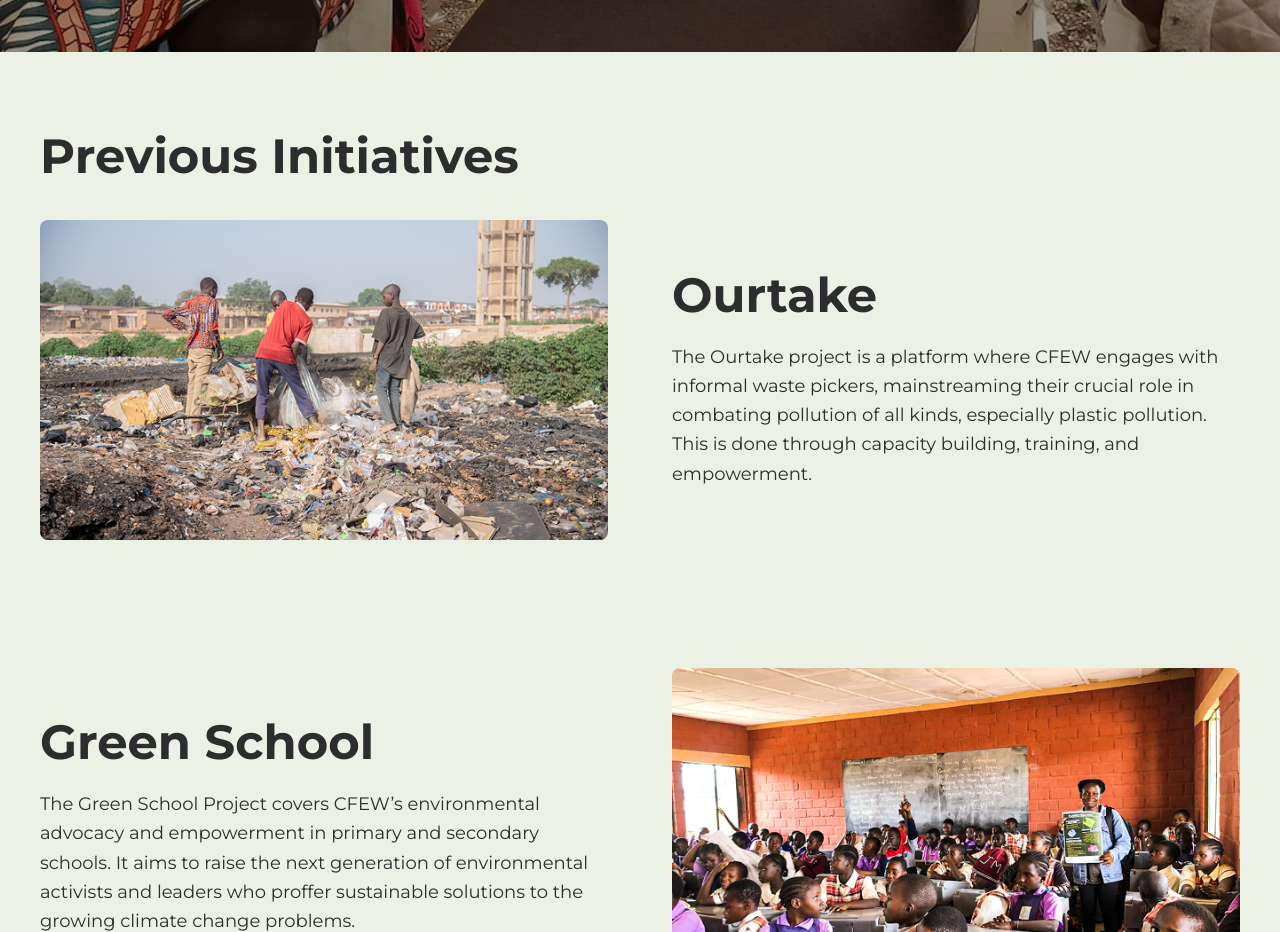
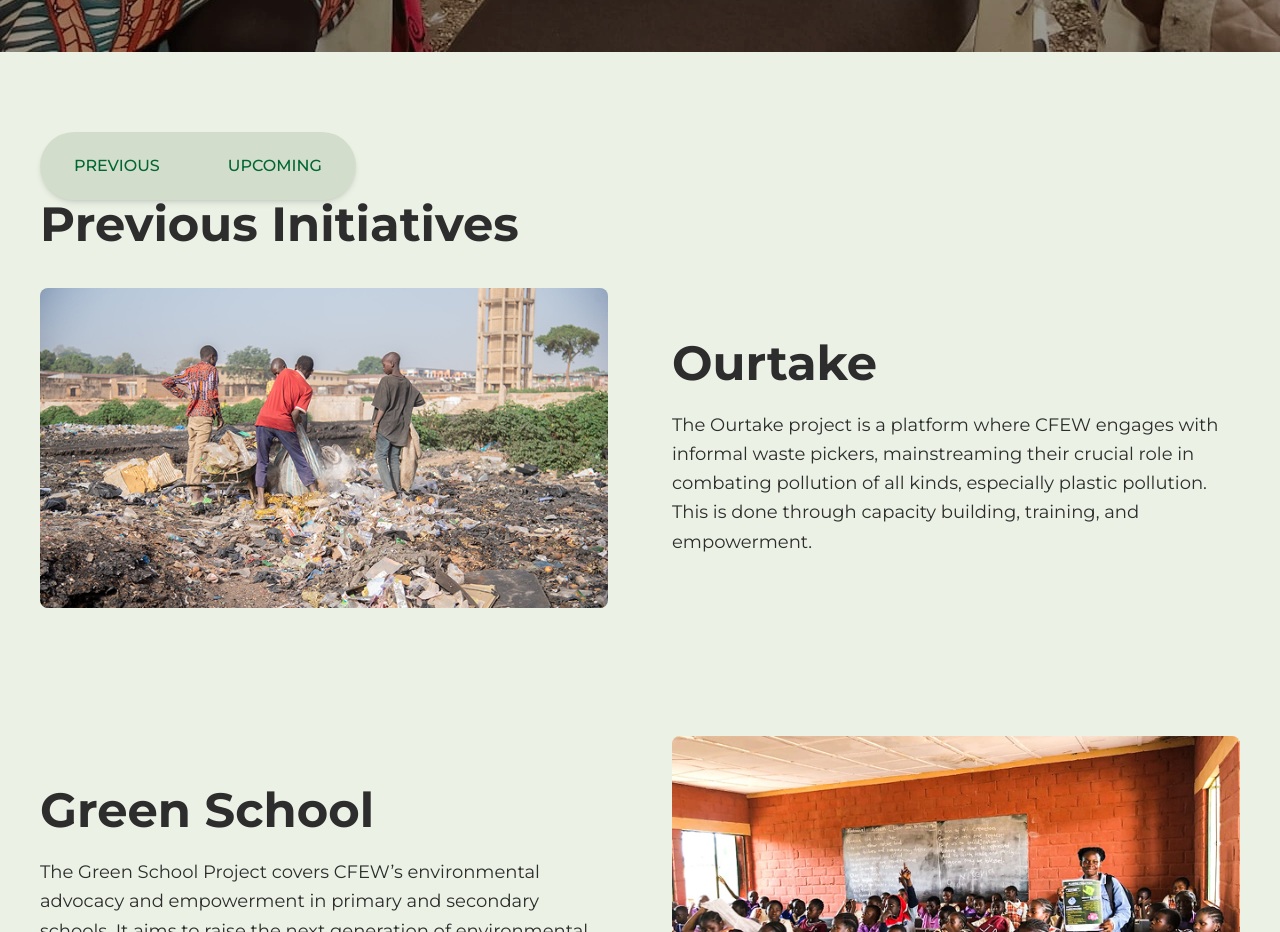
Before and after one commit to Akintayo74/CFEW-website-dian, a React (Vite) app: page /programs in a window 1280 px wide. Shown: the part 880-1812 px from the top of the page. Built offline with nearby package versions, Linux system fonts and the light colour scheme.

Commit message:
Style reusable 'BreadCrumbs' component

```diff
--- /dev/null
+++ b/src/components/BreadCrumbs/BreadCrumbs.jsx
@@ -0,0 +1,30 @@
+import React from 'react';
+
+function BreadCrumbs({ tabs, activeTab, onTabChange }) {
+  const getButtonClasses = (tabId) => {
+    const baseClasses = "px-6 py-3 font-medium transition-all duration-200 rounded-full ";
+
+    if (activeTab === tabId) {
+      return baseClasses + "bg-cfew-primary-500 text-white";
+    } else {
+      return baseClasses + "text-green-800 hover:bg-cfew-primary-500 hover:text-white";
+    }
+  };
+
+  return (
+    <nav className="flex shadow-md rounded-full overflow-hidden w-fit">
+      {tabs.map((tab) => (
+        <div key={tab.id} className="bg-cfew-primary-500-15% p-2.5">
+          <button
+            onClick={() => onTabChange(tab.id)}
+            className={getButtonClasses(tab.id)}
+          >
+            {tab.name}
+          </button>
+        </div>
+      ))}
+    </nav>
+  );
+}
+
+export default BreadCrumbs;
--- /dev/null
+++ b/src/components/BreadCrumbs/index.js
@@ -0,0 +1,2 @@
+export * from './BreadCrumbs';
+export { default } from './BreadCrumbs';
--- a/src/components/PreviousInitiatives/PreviousInitiatives.jsx
+++ b/src/components/PreviousInitiatives/PreviousInitiatives.jsx
@@ -4,11 +4,22 @@ import Container from "../Container/Container";
 import ImageText from "../ImageText/ImageText";
 import SectionHeader from '../SectionHeader';
 import Button from '../Button';
+import BreadCrumbs from "../BreadCrumbs/BreadCrumbs";
 
 function PreviousInitiatives() {
+  const tabs = [
+    { id: 'previous', name: 'PREVIOUS' },
+    { id: 'upcoming', name: 'UPCOMING' }
+  ];
+
   return (
     <Section>
       <Container>
+
+        <BreadCrumbs
+          tabs={tabs}
+        />
+
         <SectionHeader align="text-left" marginBottom="lg:mb-10">
           Previous Initiatives
         </SectionHeader>
@@ -92,6 +103,7 @@ function PreviousInitiatives() {
       <Button className="bg-cfew-primary-100">
         Upcoming
       </Button>
+
     </Section>
   );
 }
--- /dev/null
+++ b/src/components/ProgramsRouter/ProgramsRouter.jsx
@@ -0,0 +1,7 @@
+import React from 'react';
+
+function ProgramsRouter() {
+  return <div></div>;
+}
+
+export default ProgramsRouter;
--- /dev/null
+++ b/src/components/ProgramsRouter/index.js
@@ -0,0 +1,2 @@
+export * from './ProgramsRouter';
+export { default } from './ProgramsRouter';
--- a/src/index.css
+++ b/src/index.css
@@ -68,6 +68,7 @@ h1 {
   --color-cfew-primary-100: #BBCCBB;
   --color-cfew-primary-400: #6C925B;
   --color-cfew-primary-500: #4B6E3C;
+  --color-cfew-primary-500-15%: #4B6E3C26;
   --color-cfew-primary-600: #3F5C32;
   --color-cfew-primary-800: #27391F;
   --color-cfew-primary-900: #1B2816E5;
```
Also changed, not shown: structure.txt.
